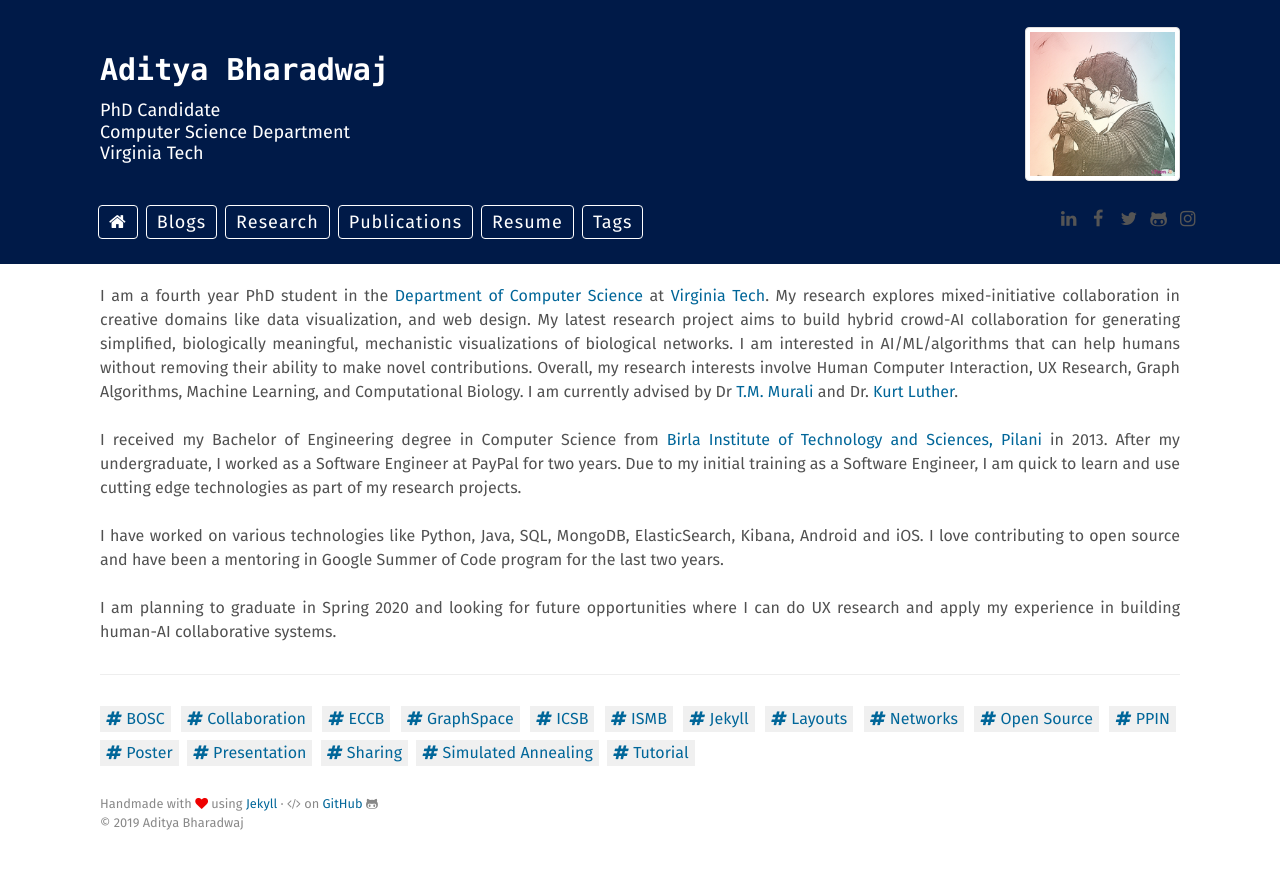
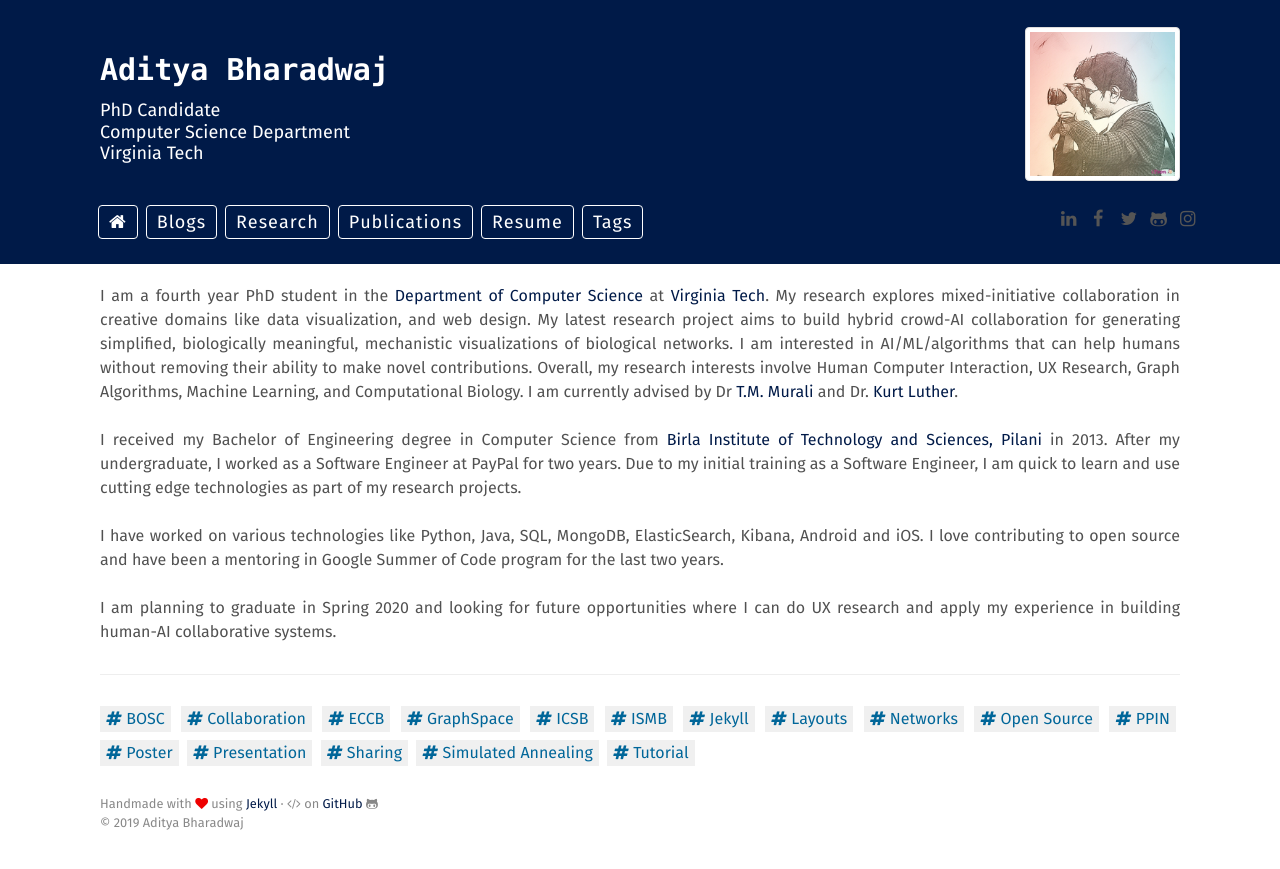
Before and after one commit to adbharadwaj/adbharadwaj.github.io, a Jekyll site: the page built from index.html, in a window 1280 px wide. Shown: the top 869 px of the page. Built offline with Jekyll 4.4.1, drawn with Linux system fonts in a browser that asks for light colours.

Commit message:
Update _layout.scss

```diff
--- a/assets/scss/_layout.scss
+++ b/assets/scss/_layout.scss
@@ -69,7 +69,7 @@ body {
 }
 
 a {
-    color: #069;
+    color: #001a48;
     text-decoration: none;
     -webkit-transition: all 500ms ease;
     -moz-transition: all 500ms ease;
```
